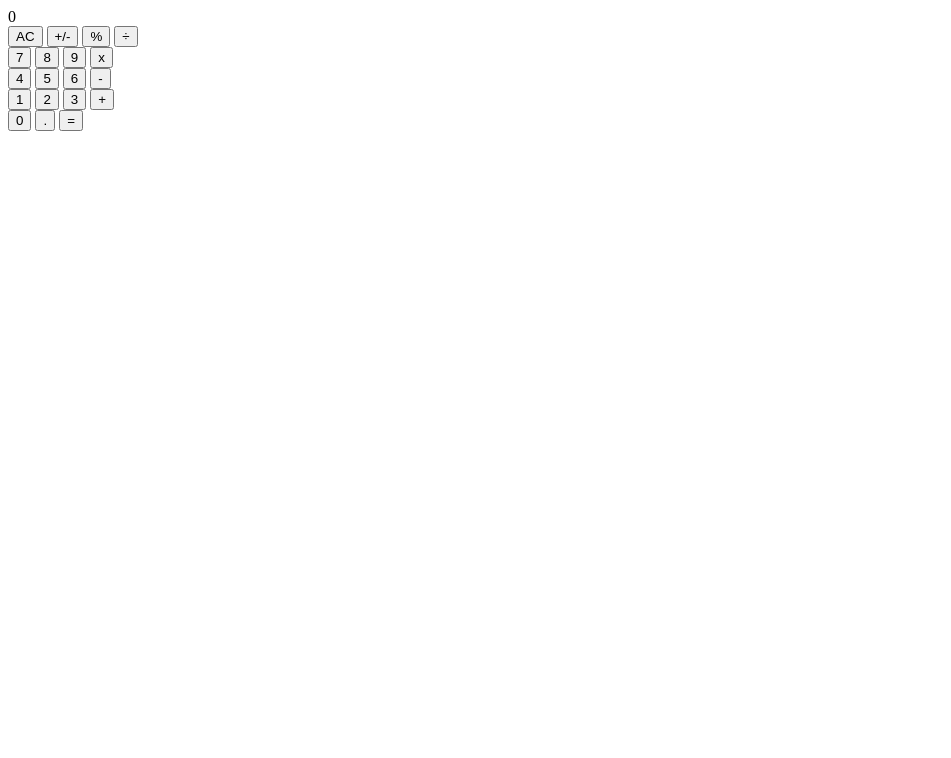
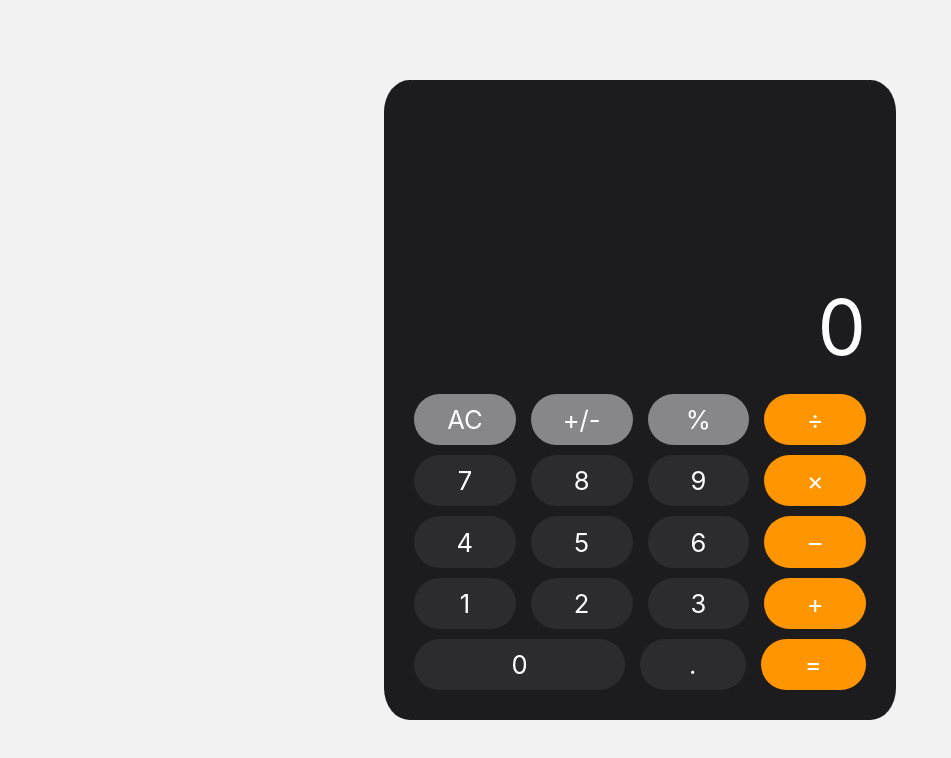
Before and after one commit to Kritijo/Odin-calculator, a plain HTML site: page index.html in a window 1280 px wide. Shown: the whole page, without its empty margins (0-951 px from the left). Drawn offline with Linux system fonts and the light colour scheme.

Commit message:
Add styling on container, calculator-box, result div and buttons

```diff
--- a/index.html
+++ b/index.html
@@ -22,13 +22,13 @@
                     <button class="standard-bttn">7</button>
                     <button class="standard-bttn">8</button>
                     <button class="standard-bttn">9</button>
-                    <button class="operator-bttn">x</button>
+                    <button class="operator-bttn">×</button>
                 </div>
                 <div>
                     <button class="standard-bttn">4</button>
                     <button class="standard-bttn">5</button>
                     <button class="standard-bttn">6</button>
-                    <button class="operator-bttn">-</button>
+                    <button class="operator-bttn">–</button>
                 </div>
                 <div>
                     <button class="standard-bttn">1</button>
@@ -37,7 +37,7 @@
                     <button class="operator-bttn">+</button>
                 </div>
                 <div>
-                    <button class="standard-bttn">0</button>
+                    <button class="standard-bttn zero">0</button>
                     <button class="standard-bttn">.</button>
                     <button class="operator-bttn">=</button>
                 </div>
--- a/styles.css
+++ b/styles.css
@@ -0,0 +1,86 @@
+*{
+    padding: 0px;
+    margin: 0px;
+    background-color: #F2F2F2;
+    color :#FFFFFF;
+    box-sizing: border-box;
+    font-family: -apple-system, BlinkMacSystemFont, "Segoe UI", Roboto, "Helvetica Neue", Arial, sans-serif;
+
+}
+
+.container{
+    height:100vh;
+    display: flex;
+    justify-content: center;
+    align-items: center;
+}
+
+.calculator-box{
+    height: 80vh;
+    width:40vw;
+    background-color: #1C1C1E;
+    padding: 20px;
+    border-radius: 5%;
+    display: flex;
+    flex-direction: column;
+}
+
+.calculator-box div{
+    background-color: #1C1C1E;
+    color: #FFFFFF
+}
+
+.result{
+    flex:1;
+    width: 100%;
+    font-size:6vw;
+    height: 8vw;
+    padding: 10px;
+    display: flex;
+    align-items: flex-end;
+    justify-content: flex-end;
+}
+
+.buttons{
+    padding: 10px;
+    display: flex;
+    flex-direction: column;
+    flex-wrap: wrap;
+    justify-content: center;
+    align-items: center;
+    gap:10px;
+}
+
+.buttons div{
+    width: 100%;
+    justify-content: center;
+    flex-wrap: wrap;
+    display: flex;
+    gap:15px;
+}
+
+.buttons div button{
+    flex:1;
+}
+
+.buttons div .zero{
+    flex:2;
+}
+
+button{
+    font-size: 2vw;
+    width: 6vw;
+    height:4vw;
+    background-color: #2C2C2E;
+    border-radius:4em;
+    border:none;
+    cursor: pointer;
+}
+
+.operator-bttn{
+    background-color: #FF9500;
+}
+
+.special-bttn{
+    background-color: #878789;
+}
```
